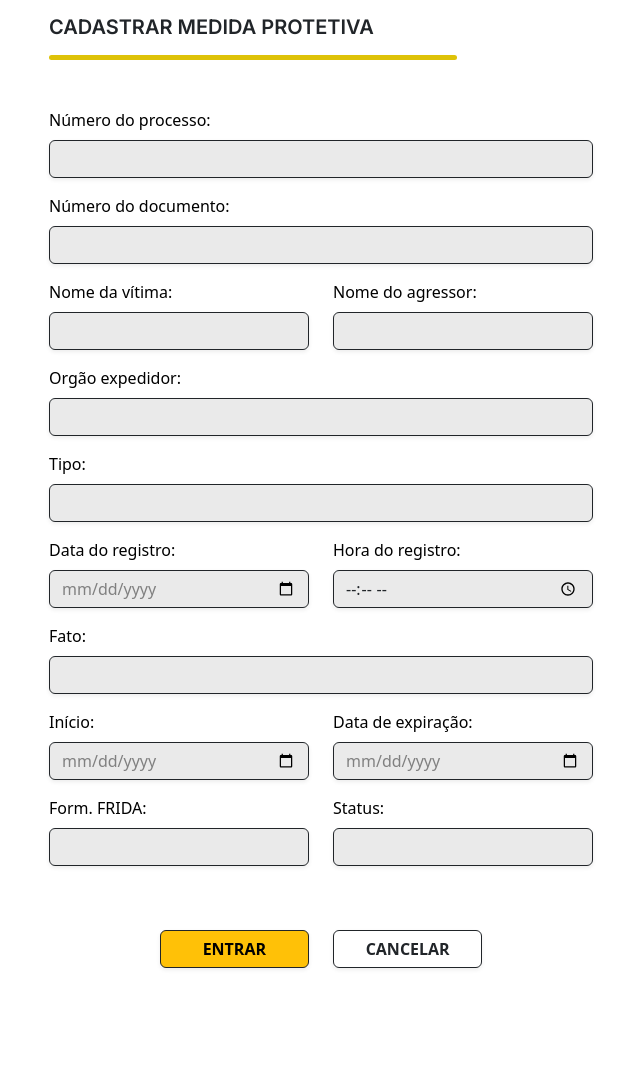
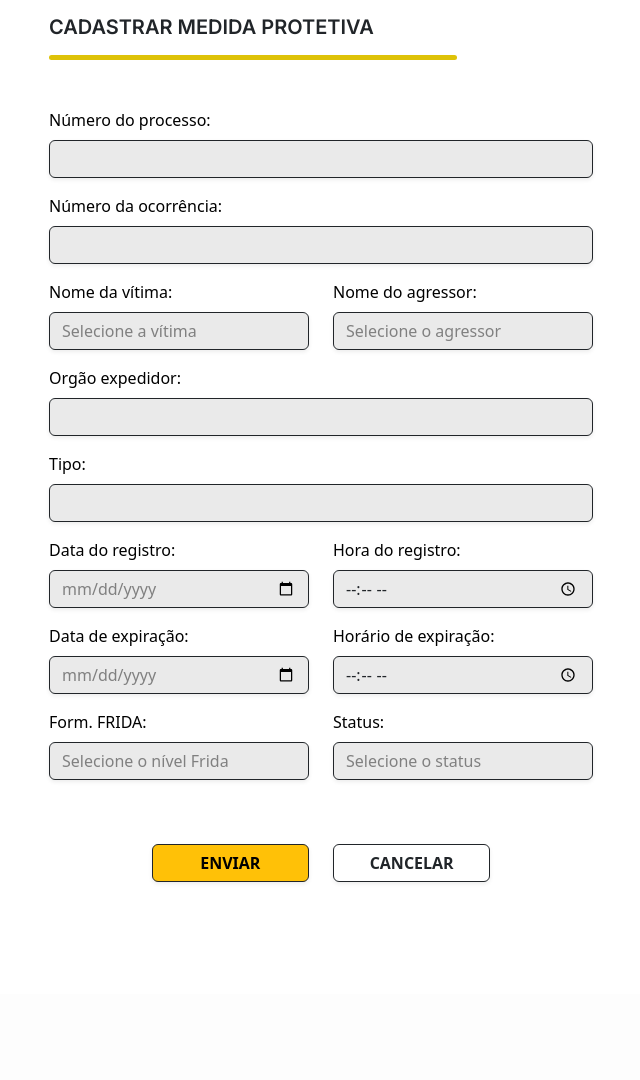
Before and after one commit to JonasCouto/rotas_bm, a Django app: page /register_protective_measure/ in a window 1280 px wide. Shown: the part 199-1279 px from the top of the page, without its empty margins (319-959 px from the left). After the commit the page ends 1081 px from the top, so only its background shows below. Run offline with Django 5.2, Linux system fonts and the light colour scheme; data that the repository does not hold is empty; some libraries are stand-ins or nearby versions.

Commit message:
finalização da tela registro mp

```diff
--- a/core/login/templates/register_protective_measure.html
+++ b/core/login/templates/register_protective_measure.html
@@ -11,6 +11,7 @@
     <link href="https://cdn.jsdelivr.net/npm/bootstrap@5.3.0-alpha1/dist/css/bootstrap.min.css" rel="stylesheet" />
     <link href="https://cdnjs.cloudflare.com/ajax/libs/font-awesome/6.0.0-beta3/css/all.min.css" rel="stylesheet"
         integrity="sha384-k6RqeWeci5ZR/Lv4MR0sA0FfDOMgE8AMbr6ZivZp+AzBuJg7STl5ow5pXkk+1PiD" crossorigin="anonymous" />
+    <link rel="icon" href="{% static 'img/logo-brigada-militar.png' %}" type="image/x-icon">
 </head>
 <body>
     <header class="d-flex justify-content-lg-around h-auto">
@@ -42,16 +43,16 @@
             <div class="collapse navbar-collapse" id="navbarNav">
                 <ul class="navbar-nav accordion justify-content-evenly w-100">
                     <li class="nav-item">
-                        <a class="nav-link link-atual" href="#">CADASTRAR MEDIDA PROTETIVA</a>
+                        <a class="nav-link link-atual" href="{% url 'register_protective_measure' %}">CADASTRAR MEDIDA PROTETIVA</a>
                     </li>
                     <li class="nav-item">
-                        <a class="nav-link" href="#">REGISTRAR VISITA</a>
+                        <a class="nav-link" href="{% url 'register_visit' %}">REGISTRAR VISITA</a>
                     </li>
                     <li class="nav-item">
-                        <a class="nav-link" href="#">CADASTRAR PESSOA E DEFINIR ROTA</a>
+                        <a class="nav-link" href="{% url 'register_person' %}">CADASTRAR PESSOA E DEFINIR ROTA</a>
                     </li>
                     <li class="nav-item">
-                        <a class="nav-link" href="#">DEFINIR ROTA</a>
+                        <a class="nav-link" href="{% url 'map_direction' %}">DEFINIR ROTA</a>
                     </li>
                 </ul>
             </div>
@@ -79,67 +80,87 @@
                     {% endif %}
                     <div class="mb-3">
                         <label for="numero-processo" class="form-label text-black fw-medium">Número do processo:</label>
-                        <input type="text" class="form-control border-1 border-dark shadow-sm" id="numero-processo" name="numero_processo" placeholder="Número do processo">
+                        <input type="text" class="form-control border-1 border-dark shadow-sm" id="numero-processo" name="numero_processo" placeholder="Número do processo" required>
                     </div>
                     <div class="mb-3">
-                        <label for="numero-documento" class="form-label text-black fw-medium">Número do documento:</label>
-                        <input type="text" class="form-control border-1 border-dark shadow-sm" id="numero-documento" name="numero_documento" placeholder="Número do documento">
+                        <label for="numero-documento" class="form-label text-black fw-medium">Número da ocorrência:</label>
+                        <input type="text" class="form-control border-1 border-dark shadow-sm" id="numero-ocorrencia" name="numero_ocorrencia" placeholder="Número da ocorrência" required>
                     </div>
                     <div class="row mb-3">
                         <div class="col-md-6">
                             <label for="nome-vitima" class="form-label text-black fw-medium">Nome da vítima:</label>
-                            <input type="text" class="form-control border-1 border-dark shadow-sm" id="nome-vitima" name="nome_vitima" placeholder="Nome da vítima">
+                            <select class="form-control border-1 border-dark shadow-sm" id="nome-vitima" name="nome_vitima" required>
+                                <option value="">Selecione a vítima</option>
+                                {% for vitima in vitimas %}
+                                    <option value="{{ vitima.id }}">{{ vitima.nome }}</option>
+                                {% endfor %}
+                            </select>
                         </div>
                         <div class="col-md-6">
                             <label for="nome-agressor" class="form-label text-black fw-medium">Nome do agressor:</label>
-                            <input type="text" class="form-control border-1 border-dark shadow-sm" id="nome-agressor" name="nome_agressor" placeholder="Nome do agressor">
+                            <select class="form-control border-1 border-dark shadow-sm" id="nome-agressor" name="nome_agressor" required>
+                                <option value="">Selecione o agressor</option>
+                                {% for agressor in agressores %}
+                                    <option value="{{ agressor.id }}">{{ agressor.nome }}</option>
+                                {% endfor %}
+                            </select>
                         </div>
                     </div>
+
                     <div class="mb-3">
                         <label for="orgao-expedidor" class="form-label text-black fw-medium">Orgão expedidor:</label>
-                        <input type="text" class="form-control border-1 border-dark shadow-sm" id="orgao-expedidor" name="orgao_expedidor" placeholder="Orgão expedidor">
+                        <input type="text" class="form-control border-1 border-dark shadow-sm" id="orgao-expedidor" name="orgao_expedidor" placeholder="Orgão expedidor" required>
                     </div>
                     <div class="mb-3">
                         <label for="tipo" class="form-label text-black fw-medium">Tipo:</label>
-                        <input type="text" class="form-control border-1 border-dark shadow-sm" id="tipo" name="tipo" placeholder="Tipo">
+                        <input type="text" class="form-control border-1 border-dark shadow-sm" id="tipo" name="tipo" placeholder="Tipo" required>
                     </div>
                     <div class="row mb-3">
                         <div class="col-md-6">
                             <label for="data-registro" class="form-label text-black fw-medium">Data do registro:</label>
-                            <input type="date" class="form-control border-1 border-dark shadow-sm" id="data-registro" name="data_registro">
+                            <input type="date" class="form-control border-1 border-dark shadow-sm" id="data-registro" name="data_registro" required>
                         </div>
                         <div class="col-md-6">
                             <label for="hora-registro" class="form-label text-black fw-medium">Hora do registro:</label>
-                            <input type="time" class="form-control border-1 border-dark shadow-sm" id="hora-registro" name="hora_registro">
+                            <input type="time" class="form-control border-1 border-dark shadow-sm" id="hora-registro" name="hora_registro" required>
                         </div>
-                    </div>
-                    <div class="mb-3">
-                        <label for="fato" class="form-label text-black fw-medium">Fato:</label>
-                        <input type="text" class="form-control border-1 border-dark shadow-sm" id="fato" name="fato" placeholder="Fato">
                     </div>
                     <div class="row mb-3">
                         <div class="col-md-6">
-                            <label for="inicio" class="form-label text-black fw-medium">Início:</label>
-                            <input type="date" class="form-control border-1 border-dark shadow-sm" id="inicio" name="inicio">
+                            <label for="data-expiracao" class="form-label text-black fw-medium">Data de expiração:</label>
+                            <input type="date" class="form-control border-1 border-dark shadow-sm" id="data-expiracao" name="data_expiracao" required>
                         </div>
                         <div class="col-md-6">
-                            <label for="data-expiracao" class="form-label text-black fw-medium">Data de expiração:</label>
-                            <input type="date" class="form-control border-1 border-dark shadow-sm" id="data-expiracao" name="data_expiracao">
+                            <label for="horario-expiracao" class="form-label text-black fw-medium">Horário de expiração:</label>
+                            <input type="time" class="form-control border-1 border-dark shadow-sm" id="horario-expiracao" name="horario_expiracao" required>
                         </div>
                     </div>
                     <div class="row mb-3">
                         <div class="col-md-6">
                             <label for="form-frida" class="form-label text-black fw-medium">Form. FRIDA:</label>
-                            <input type="text" class="form-control border-1 border-dark shadow-sm" id="form-frida" name="form_frida" placeholder="Form. FRIDA">
+                            <select class="form-control border-1 border-dark shadow-sm" id="form-frida" name="form_frida" required>
+                                <option value="" selected disabled>Selecione o nível Frida</option>
+                                <option value="1">1</option>
+                                <option value="2">2</option>
+                                <option value="3">3</option>
+                                <option value="4">4</option>
+                                <option value="5">5</option>
+                            </select>
                         </div>
                         <div class="col-md-6">
                             <label for="status" class="form-label text-black fw-medium">Status:</label>
-                            <input type="text" class="form-control border-1 border-dark shadow-sm" id="status" name="status" placeholder="Status">
+                            <select class="form-control border-1 border-dark shadow-sm" id="status" name="status" required>
+                                <option value="" selected disabled>Selecione o status</option>
+                                <option value="Ativa">Ativa</option>
+                                <option value="Inativa">Inativa</option>
+                            </select>
                         </div>
                     </div>
+
+                    </div>
                     <div class="buttons mb-3 d-flex justify-content-center col-12 p-5">
-                        <button type="submit" class="btn btn-warning border-1 border-dark shadow-sm fw-bold col-lg-4 col-md-5 col-sm-6 me-md-4 me-sm-3">ENTRAR</button>
-                        <button type="reset" class="btn border-1 border-dark shadow-sm fw-bold col-lg-4 col-md-5 col-sm-6">CANCELAR</button>
+                        <button type="submit" class="btn btn-warning border-1 border-dark shadow-sm fw-bold col-lg-4 col-md-5 col-sm-6 me-md-4 me-sm-3">ENVIAR</button>
+                        <a href="{% url 'navigation_menu' %}" class="btn border-1 border-dark shadow-sm fw-bold col-lg-4 col-md-5 col-sm-6">CANCELAR</a>
                     </div>
                 </form>
             </div>
--- a/core/login/views.py
+++ b/core/login/views.py
@@ -1,33 +1,10 @@
-from django.shortcuts import render
-
-# Create your views here.
-
-from django.shortcuts import render
-
-# def login(request):
-#     return render(request, "login.html")
-
-from django.shortcuts import render
-
-# Create your views here.
-
-
-# def index(request):
-#     return render(request, "index.html")
-
-
-# def login(request):
-#     return render(request, "login.html")
-
-
-# core/views.py
 from django.shortcuts import render, redirect
 from django.contrib import messages
 from django.contrib.messages import constants
 from django.contrib.auth import authenticate, login
 from .forms import UserRegistrationForm
 from django.http import JsonResponse
-from .utils import valida_cpf
+from datetime import datetime
 import requests
 
 #Jonas - Metodo do Header
@@ -80,47 +57,83 @@ def register_visit(request):
 
 def register_protective_measure(request):
     if request.method == 'GET':
-        return render(request, "register_protective_measure.html")
+
+        try:
+            response_vitimas = requests.get('https://api-eproc-senac.vercel.app/victims')
+            response_agressores = requests.get('https://api-eproc-senac.vercel.app/agressors')
+
+            if response_vitimas.status_code == 200 and response_agressores.status_code == 200:
+                vitimas = response_vitimas.json()
+                agressores = response_agressores.json()
+            else:
+                vitimas = []
+                agressores = []
+                messages.add_message(request, messages.ERROR, 'Não foi possível obter os nomes de vítimas e agressores.')
+
+        except requests.exceptions.RequestException as e:
+            vitimas = []
+            agressores = []
+            messages.add_message(request, messages.ERROR, f'Erro ao conectar com a API: {e}')
+
+        return render(request, "register_protective_measure.html", {'vitimas': vitimas, 'agressores': agressores})
 
     elif request.method == 'POST':
-        numero_processo = request.POST.get('numero_processo')
-        numero_documento = request.POST.get('numero_documento')
-        nome_vitima = request.POST.get('nome_vitima')
-        nome_agressor = request.POST.get('nome_agressor')
-        orgao_expedidor = request.POST.get('orgao_expedidor')
-        tipo = request.POST.get('tipo')
-        data_registro = request.POST.get('data_registro')
-        hora_registro = request.POST.get('hora_registro')
-        fato = request.POST.get('fato')
-        inicio = request.POST.get('inicio')
-        data_expiracao = request.POST.get('data_expiracao')
+
+        numero_processo = request.POST.get('numero_processo').strip()
+        numero_ocorrencia = request.POST.get('numero_ocorrencia').strip()
+        nome_vitima = request.POST.get('nome_vitima').strip()
+        nome_agressor = request.POST.get('nome_agressor').strip()
+        orgao_expedidor = request.POST.get('orgao_expedidor').strip()
+        tipo = request.POST.get('tipo').strip()
+        data_registro = request.POST.get('data_registro').strip()
+        hora_registro = request.POST.get('hora_registro').strip()
+        horario_expiracao = request.POST.get('horario_expiracao').strip()
+        data_expiracao = request.POST.get('data_expiracao').strip()
         form_frida = request.POST.get('form_frida')
         status = request.POST.get('status')
 
-        if len(numero_processo) != 7 or numero_processo.isdigit() == False:
-            messages.add_message(request, constants.ERROR, "Número do processo inválido.")
-            print(numero_processo.isdigit())
+        campos = request.POST.items()
+        print(status)
+
+        for campo, valor in campos:
+            if not valor.strip():
+                messages.add_message(request, constants.ERROR, 'Algum campo está vazio ou em branco.')
+                return redirect('/register_protective_measure')
+
+        if numero_processo.isdigit() == False:
+            messages.add_message(request, constants.ERROR, "Número do processo deve ser apenas números.")
             return redirect('/register_protective_measure')
 
+        if numero_ocorrencia.isdigit() == False:
+            messages.add_message(request, constants.ERROR, "Número da ocorrência deve ser apenas números.")
+            return redirect('/register_protective_measure')
 
-        messages.add_message(request, constants.SUCCESS, "Registrado com sucesso.")
-        return redirect('/register_protective_measure')
+        data_registro_iso = f"{data_registro}T{hora_registro}:00.000Z"
+        data_expiracao_iso = f"{data_expiracao}T{horario_expiracao}:00.000Z"
 
+        data = {
+            'vitimaId': int(nome_vitima),
+            'agressorId': int(nome_agressor),
+            'tipoAcao': tipo,
+            'numProcesso': int(numero_processo),
+            'numOcorrencia': int(numero_ocorrencia),
+            'orgaoExpedidor': orgao_expedidor,
+            'primeiraVisita': False,
+            'nivelFrida': int(form_frida),
+            'status': status,
+            'criadoEm': data_registro_iso,
+            'expiraEm': data_expiracao_iso
+        }
 
-# numero_processo, numero_documento, nome_vitima, nome_agressor,
-# orgao_expedidor, tipo, data_registro,
-# hora_registro, fato, inicio, data-expiracao, form-frida, status
+        response = requests.post('https://api-eproc-senac.vercel.app/protective-measures', json=data)
 
-def validar_cpf(request):
-    if request.method == 'POST':
-        cpf_digitado = request.POST.get('cpf', '')
-        cpf_valido = valida_cpf(cpf_digitado)
+        if response.status_code == 201:
+            messages.add_message(request, constants.SUCCESS, "Registrado com sucesso.")
+            return redirect('/register_protective_measure')
 
-        # Retorna um JSON indicando se o CPF é válido ou não
-        return JsonResponse({'cpf_valido': cpf_valido})
+        else:
+            return JsonResponse(response.json(), status=response.status_code)
 
-    # Lida com requisições GET, se necessário
-    return render(request, 'seu_template.html')
 
 def list_protective_measures(request):
     url = 'https://api-eproc-senac.vercel.app/protective-measures'
@@ -128,11 +141,9 @@ def list_protective_measures(request):
     # Fazendo a requisição GET
     response = requests.get(url)
 
-    # Verificando se a requisição foi bem-sucedida (código de status 200)
     if response.status_code == 200:
-        medidas_protetivas = response.json()  # Convertendo a resposta para JSON
+        medidas_protetivas = response.json()
     else:
-        medidas_protetivas = []  # Tratamento para caso de erro
+        medidas_protetivas = []
 
-    # Renderizando o template com os dados recebidos da API
     return render(request, 'list_protective_measures.html', {'medidas_protetivas': medidas_protetivas})
```
Also changed, not shown: core/login/utils.py (deleted, +0 -24 lines).
